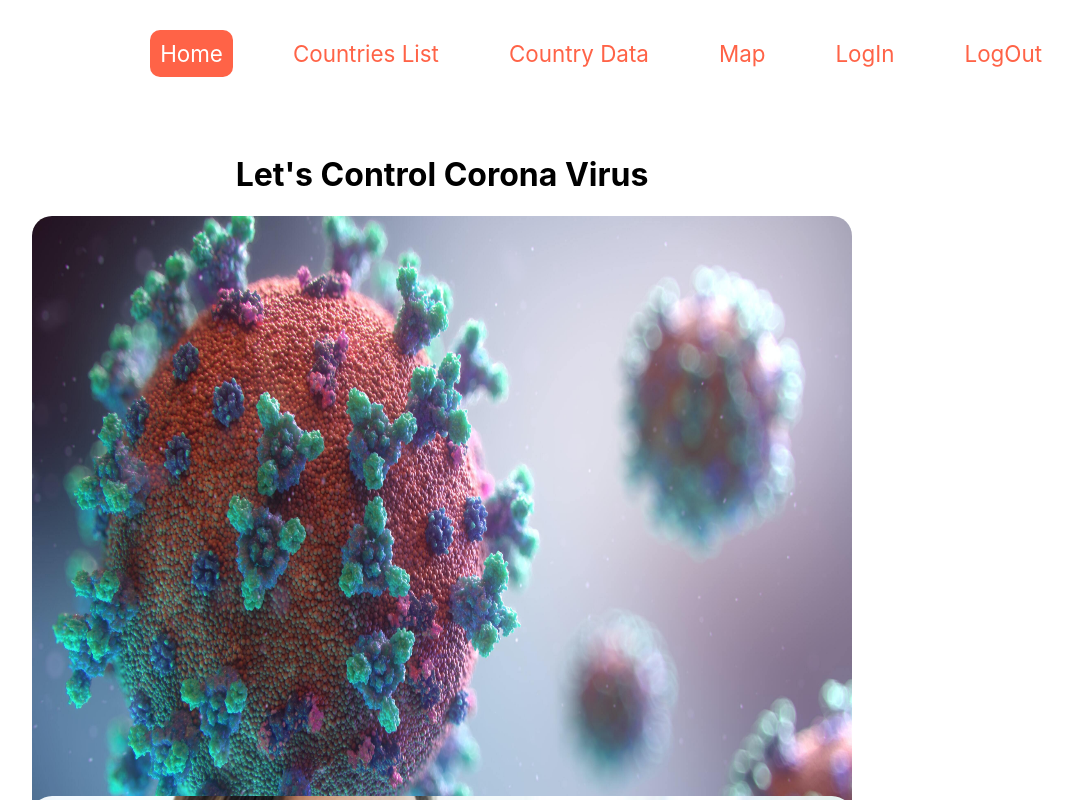
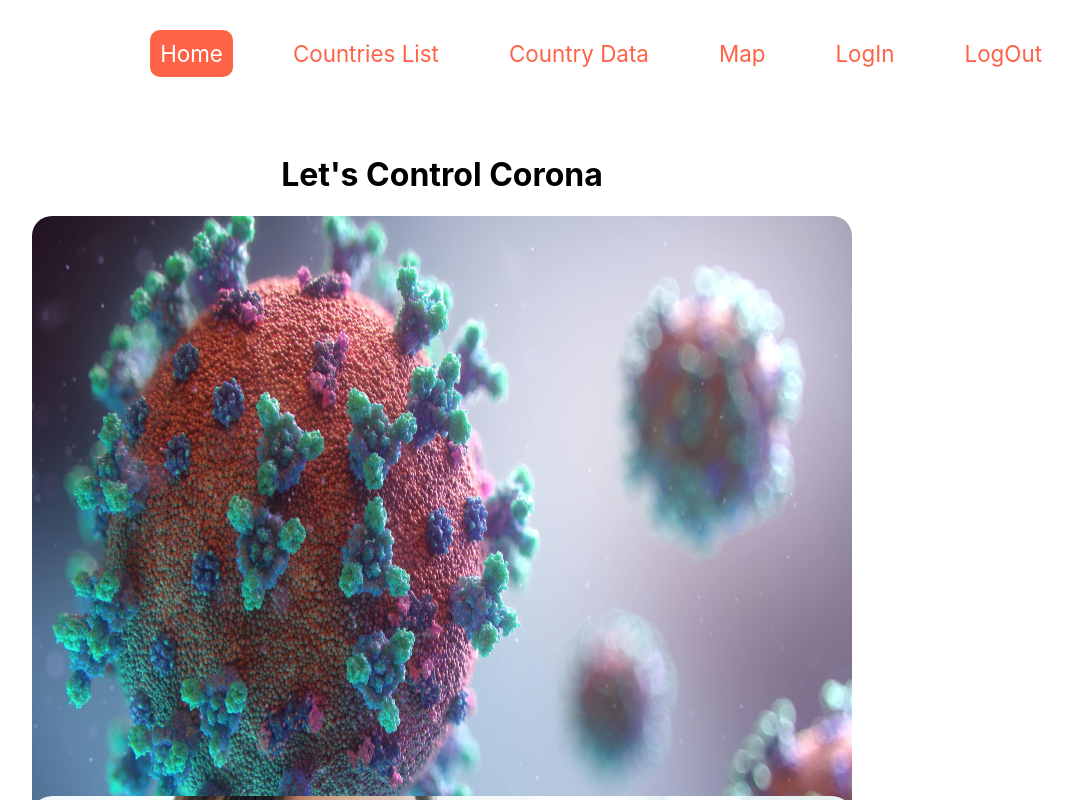
Before and after one commit to DKarimi90/Covid-Tracker, a React (Create React App) app: page / in a window 1280 px wide. Shown: the top 800 px of the page, without its empty margins (198-1271 px from the left). Built offline with nearby package versions, Linux system fonts and the light colour scheme.

Commit message:
updated my files

```diff
--- a/src/views/Home.js
+++ b/src/views/Home.js
@@ -2,7 +2,7 @@ import React from 'react'
 function Home() {
   return (
     <div className='Home'>
-      <h1>Let's Control Corona Virus</h1>
+      <h1>Let's Control Corona</h1>
       <div className ="container">
         <div className='first'>
         <img src = "/images/covid.jpg" alt = "Covid-Thumbnail" />
```
